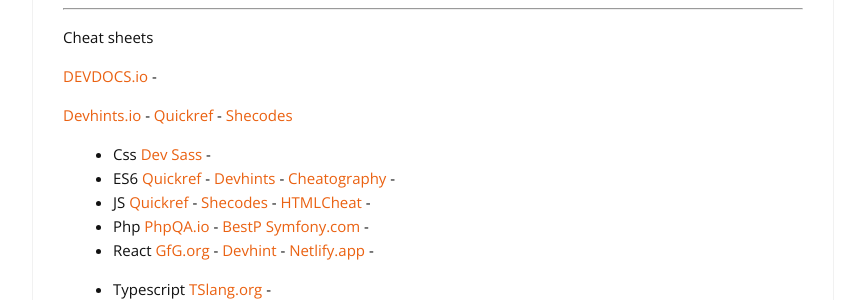
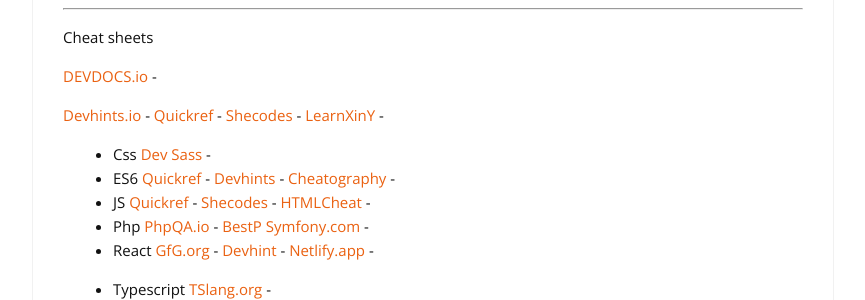
Before and after one commit to cylmat/cylmat.github.io, a Jekyll site: the page built from _pages/USEFUL.md, in a window 1280 px wide and 900 px high, scrolled down 756 px. Shown: the part 155-455 px from the top of the window, without its empty margins (207-1072 px from the left). Built offline with Jekyll 4.4.1, drawn with Linux system fonts in a browser that asks for light colours; nearby versions of some CDN libraries.

Commit message:
Update USEFUL.md

```diff
--- a/_pages/USEFUL.md
+++ b/_pages/USEFUL.md
@@ -42,7 +42,7 @@
 
 [DEVDOCS.io](https://devdocs.io) -
 
-[Devhints.io](https://devhints.io) - [Quickref](https://quickref.me) - [Shecodes](http://cheatsheets.shecodes.io)
+[Devhints.io](https://devhints.io) - [Quickref](https://quickref.me) - [Shecodes](http://cheatsheets.shecodes.io) - [LearnXinY](https://learnxinyminutes.com) -
 
 - Css [Dev Sass](https://devhints.io/sass) -
 - ES6 [Quickref](https://quickref.me/es6.html) - [Devhints](https://devhints.io/es6) - [Cheatography](https://cheatography.com/romansemko/cheat-sheets/ecmascript-6-es6) -
```
